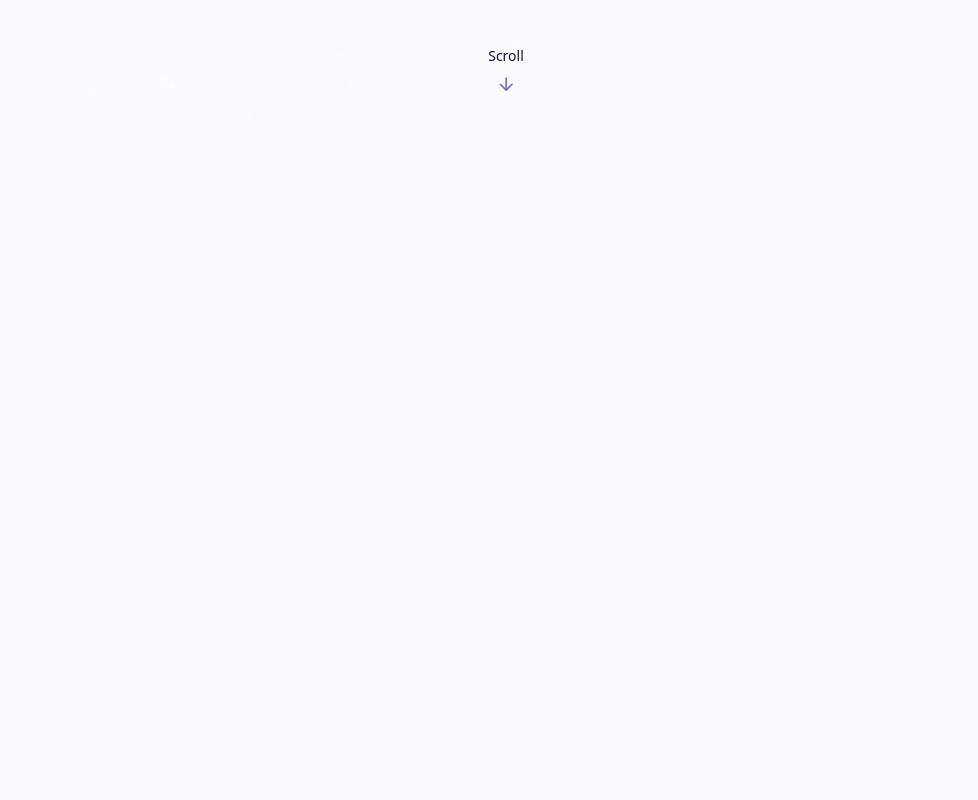
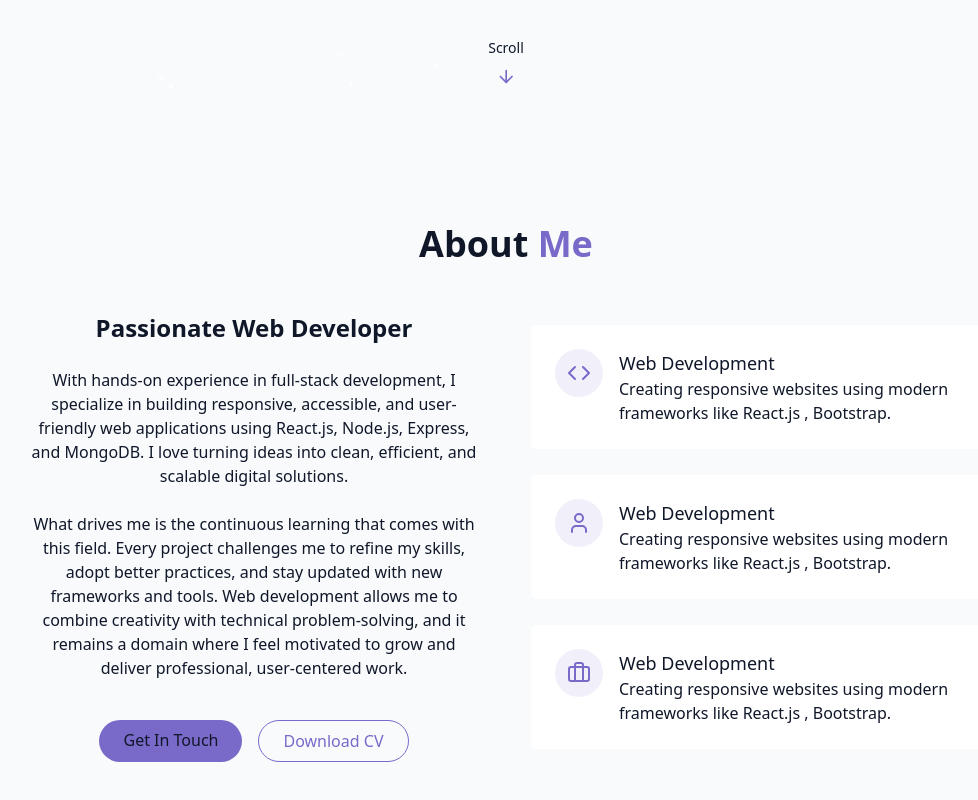
Before and after one commit to oumayma14/personal_portfolio, a React app: page / in a window 1280 px wide. Shown: the part 672-1472 px from the top of the page, without its empty margins (134-1112 px from the left). Before the commit the page ends 800 px from the top, so only its background shows below. Built offline with nearby package versions, Linux system fonts and the light colour scheme; the HTML template or start-up script is replaced by a standard one.

Commit message:
about me added,needs some rectifications

```diff
--- /dev/null
+++ b/src/components/AboutMe.jsx
@@ -0,0 +1,73 @@
+import { Briefcase, Code, User } from "lucide-react"
+
+export const  AboutMe = () => {
+    return (
+        <section id="about" className="py-24 px-4 relative">
+            <div className="container mx-auto max-w-5xl">
+                <h2 className="text-3xl md:text-4xl font-bold mb-12 text-center">
+                    About <span className="text-primary">Me</span>
+                </h2>
+                <div className="grid grid-cols-1 md:grid-cols-2 gap-12 items-center">
+                    <div className="space-y-6">
+                        <h3 className="text-2xl font-semibold">Passionate Web Developer</h3>
+                        <p className="text-muted-foreground">
+                            With hands-on experience in full-stack development, I specialize in building responsive, accessible, and user-friendly web applications using React.js, Node.js, Express, and MongoDB. I love turning ideas into clean, efficient, and scalable digital solutions.
+                        </p>
+                        <p className="text-muted-foreground">
+                            What drives me is the continuous learning that comes with this field. Every project challenges me to refine my skills, adopt better practices, and stay updated with new frameworks and tools. Web development allows me to combine creativity with technical problem-solving, and it remains a domain where I feel motivated to grow and deliver professional, user-centered work.
+                        </p>
+                        <div className="flex flex-col sm:flex-row gap-4 pt-4 justify-center">
+                            <a href="#contact" className="cosmic-button">
+                                Get In Touch
+                            </a>
+                            <a href="#contact" className="px-6 py-2 rounded-full border border-primary text-primary hover:bg-primary/10 transition-colors duration-30">
+                                Download CV
+                            </a>
+                        </div>
+                    </div>
+                    <div className="grid grid-cols-1 gap-6">
+                        <div className="gradient-border p-6 card-hover">
+                            <div className="flex items-start gap-4">
+                                <div className="p-3 rounded-full bg-primary/10">
+                                    <Code  className="h-6 w-6 text-primary"/>
+                                </div>
+                                <div className="text-left">
+                                    <h4 className="text-semibold text-lg">Web Development</h4>
+                                    <p className="text-muted-foreground">
+                                        Creating responsive websites using modern frameworks like React.js , Bootstrap.
+                                    </p>
+                                </div>
+                            </div>
+                        </div>
+                        <div className="gradient-border p-6 card-hover">
+                             <div className="flex items-start gap-4">
+                                <div className="p-3 rounded-full bg-primary/10">
+                                    <User  className="h-6 w-6 text-primary"/>
+                                </div>
+                                 <div className="text-left">
+                                    <h4 className="text-semibold text-lg">Web Development</h4>
+                                    <p className="text-muted-foreground">
+                                        Creating responsive websites using modern frameworks like React.js , Bootstrap.
+                                    </p>
+                                </div>
+                            </div>
+                        </div>
+                        <div className="gradient-border p-6 card-hover">
+                             <div className="flex items-start gap-4">
+                                <div className="p-3 rounded-full bg-primary/10">
+                                    <Briefcase  className="h-6 w-6 text-primary"/>
+                                </div>
+                                 <div className="text-left">
+                                    <h4 className="text-semibold text-lg">Web Development</h4>
+                                    <p className="text-muted-foreground">
+                                        Creating responsive websites using modern frameworks like React.js , Bootstrap.
+                                    </p>
+                                </div>
+                            </div>
+                        </div>
+                    </div>
+                </div>
+            </div>
+        </section>
+    )
+}
--- a/src/pages/Home.jsx
+++ b/src/pages/Home.jsx
@@ -1,3 +1,4 @@
+import { AboutMe } from "../components/AboutMe";
 import { HeroSection } from "../components/HeroSection";
 import { Navbar } from "../components/Navbar";
 import { StarBackground } from "../components/StarBAckground";
@@ -12,6 +13,7 @@ export const Home = () =>{
         <Navbar />
         <main>
             <HeroSection />
+            <AboutMe/>
         </main>
     </div>
     );
```
